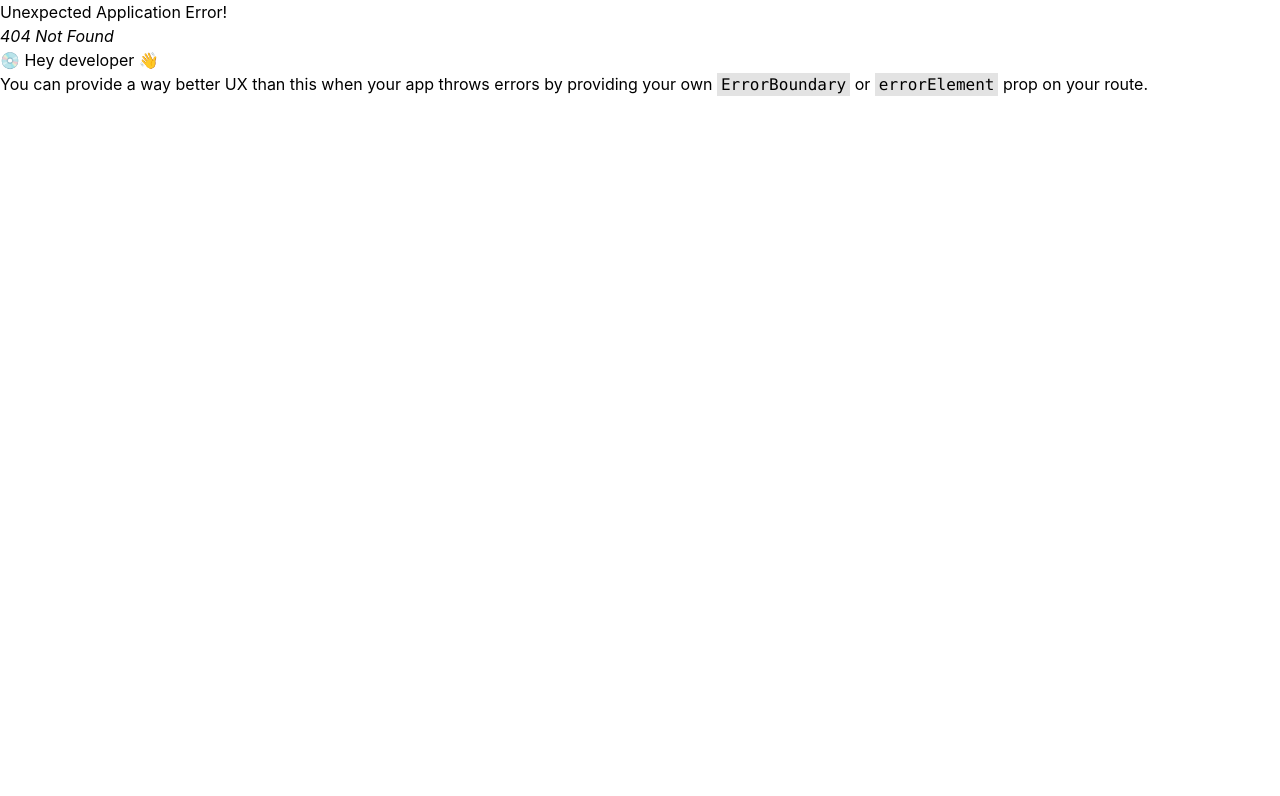
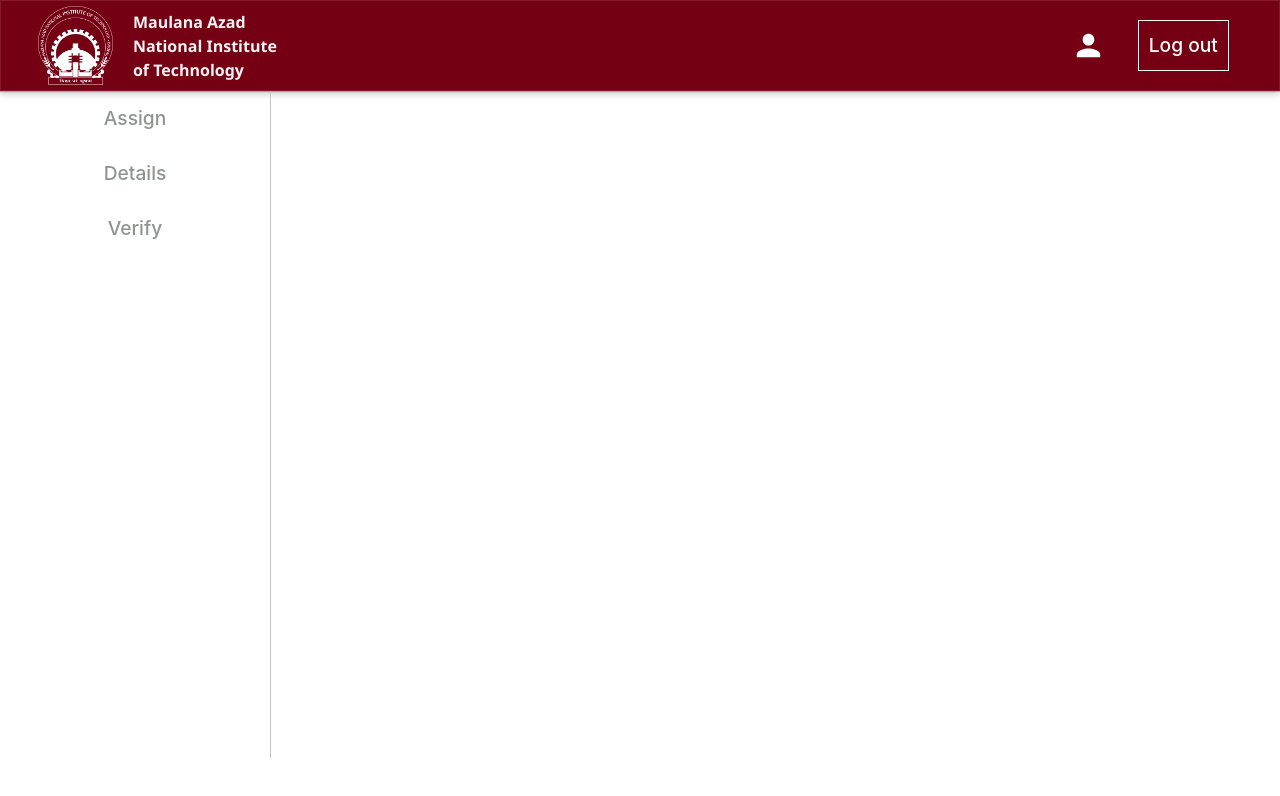
Before and after one commit to Prince-Sinha/CMS-frontend, a React (Vite) app: page /admin in a window 1280 px wide. Before the commit this address had no page. Shown: the top 796 px of the page. Built offline with nearby package versions, Linux system fonts and the light colour scheme.

Commit message:
Route Fixing

```diff
--- a/src/App.jsx
+++ b/src/App.jsx
@@ -12,16 +12,16 @@ import Verify from './components/Verify'
 import Signin from './components/Signin'
 import { Check } from './hooks/Auth'
 const router = createBrowserRouter([
-  { path : '/', element : <Root />,
+  { path : '/admin', element : <Root />,
     id : 'root',
     children : [
-      {index:true , element : <Details /> ,loader : Check},
+      {path : 'details', element : <Details /> ,loader : Check},
       {path : 'assignment' , element : <Assignment />, loader : Check},
       {path : 'verify' , element : <Verify /> , loader: Check},
 
     ]
   },
-  {  path : '/signin', element : <Signin /> }
+  {  path : '/', element : <Signin /> }
 
 ])
 
--- a/src/components/Header.jsx
+++ b/src/components/Header.jsx
@@ -17,9 +17,9 @@ export default function Header(){
     }
     const text = state ? 'block':'none';
     const handle1 = ()=>{
-       Cookie.set('uuid',null);
-       Cookie.set('name',null);
-       navigate('/signin');
+       Cookie.remove('uuid');
+       Cookie.remove('name');
+       navigate('/');
     }
     const [loading, setLoading] = useState(false);
     return (
@@ -52,16 +52,16 @@ export default function Header(){
                     <ul>
                       <li className="text-end content-end"><CloseIcon fontSize="large" onClick={handle} /></li>
                       <li className='p-3'>
-                          <NavLink to={'/assignment'} onClick={handle} >Assign</NavLink>
+                          <NavLink to={'/admin/assignment'} onClick={handle} >Assign</NavLink>
                       </li>
                       <li className='p-3'>
-                          <NavLink to={'/'} onClick={handle} >Details</NavLink>
+                          <NavLink to={'/admin/details'} onClick={handle} >Details</NavLink>
                       </li>
                       <li className='p-3'>
-                          <NavLink to={'/verify'} onClick={handle}>Verify</NavLink>
+                          <NavLink to={'/admin/verify'} onClick={handle}>Verify</NavLink>
                       </li>
                       <li className='p-3'>
-                          <NavLink to={'/signin'} onClick={handle1}>Logout</NavLink>
+                          <NavLink to={'/'} onClick={handle1}>Logout</NavLink>
                       </li>
                    </ul>
             </section>
--- a/src/components/Sidebar.jsx
+++ b/src/components/Sidebar.jsx
@@ -5,13 +5,13 @@ export default function SideBar(){
           <div className="side">
             <ul>
                 <li className='p-1'>
-                    <NavLink to={'/assignment'} >Assign</NavLink>
+                    <NavLink to={'/admin/assignment'} >Assign</NavLink>
                 </li>
                 <li>
-                    <NavLink to={'/'} >Details</NavLink>
+                    <NavLink to={'/admin/details'} >Details</NavLink>
                 </li>
                 <li>
-                    <NavLink to={'/verify'} >Verify</NavLink>
+                    <NavLink to={'/admin/verify'} >Verify</NavLink>
                 </li>
             </ul>
           </div>
--- a/src/components/Signin.jsx
+++ b/src/components/Signin.jsx
@@ -49,7 +49,7 @@ export default function Signin() {
                 Cookie.set('uuid', resData.token);
                 Cookie.set('name',resData.name);
                 setLoading(prev=> !prev);
-                navigate('/');
+                navigate('/admin/details');
             }).catch((err) => {
                 toast.error(err, {
                     position: "top-right",
--- a/src/components/Submit.jsx
+++ b/src/components/Submit.jsx
@@ -95,7 +95,7 @@ export default function Submit( {data, ids ,setData }) {
                           return updated;
                         });
                         handleClose();
-                        navigate('/verify');
+                        navigate('/admin/verify');
                   },5000);
 
           }catch(err){
--- a/src/hooks/Auth.js
+++ b/src/hooks/Auth.js
@@ -5,7 +5,7 @@ import { redirect } from 'react-router-dom';
 export function Check(){
       const token = Cookie.get('uuid');
       if(!token){
-        return redirect('/signin');
+        return redirect('/');
       }
       return null;
 }
```
